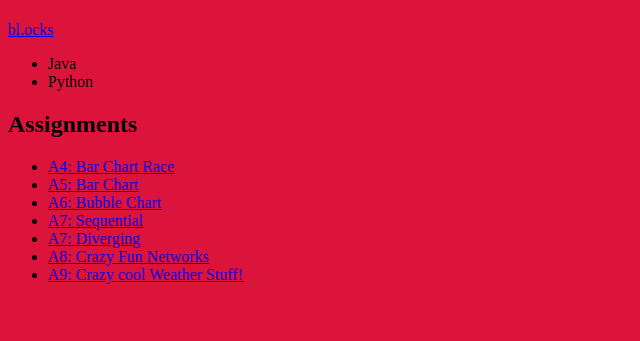
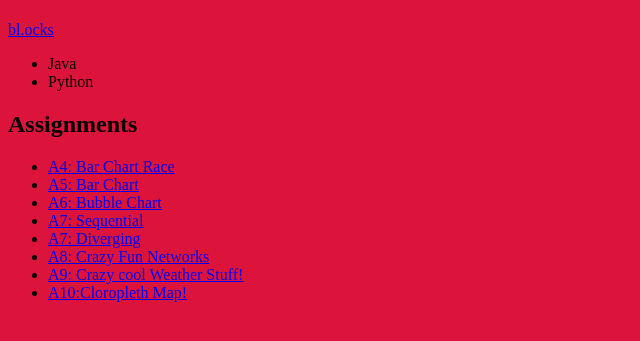
Before and after one commit to pvmadden/pvmadden.github.io, a plain HTML site: page index.html in a window 1280 px wide. Shown: the part 311-652 px from the top of the page, without its empty margins (0-640 px from the left). Drawn offline with Linux system fonts and the light colour scheme.

Commit message:
Update index.html

```diff
--- a/index.html
+++ b/index.html
@@ -27,6 +27,7 @@
 		<li><a href="https://bl.ocks.org/pvmadden/3b95476696b9e9dfde1b4d388797fe67">A7: Diverging</a></li>
 		<li><a href="https://bl.ocks.org/pvmadden/raw/24806a48cdb3f5345fdeb12493eb5ba1/">A8: Crazy Fun Networks</a></li>
 		<li><a href="https://bl.ocks.org/pvmadden/363642baf5ffbf579c8363cee95c5242">A9: Crazy cool Weather Stuff!</a></li>
+		<li><a href="https://bl.ocks.org/pvmadden/761fe40af000dfbd3425c68289589bf5">A10:Cloropleth Map!</a></li>
 	</ul>
 
 </body>
```
